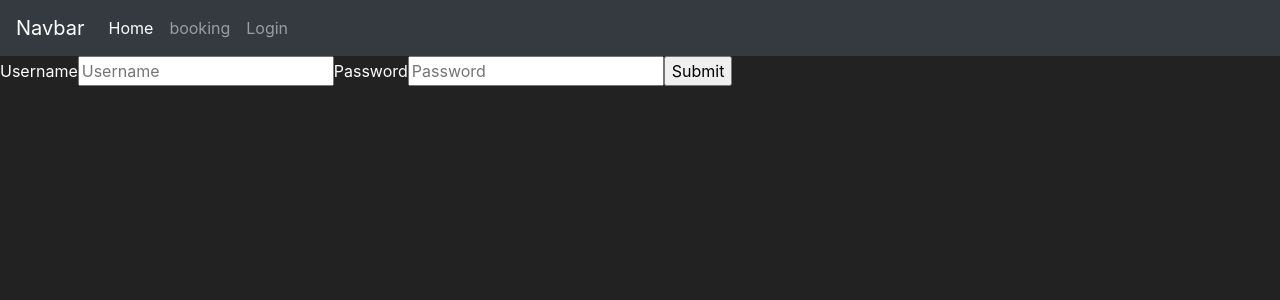
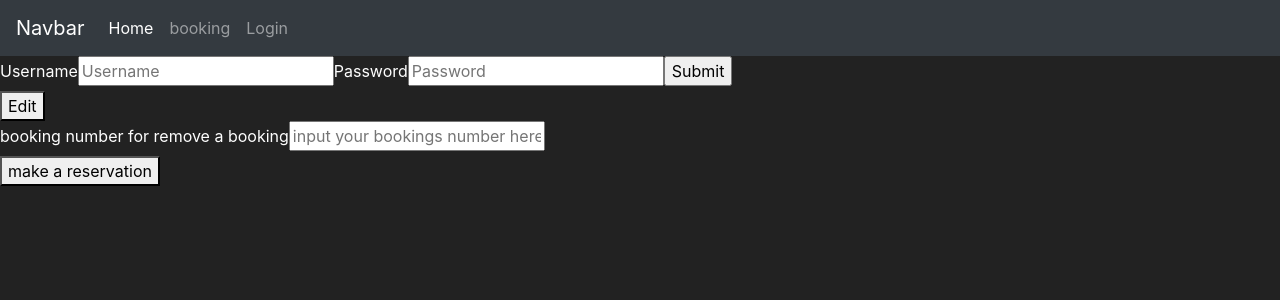
Before and after one commit to NasirHaidari/Restaurant_Reservation_system_covid_19, a React (Create React App) app in the folder resturant/: page /login in a window 1280 px wide. Shown: the top 300 px of the page. Built offline with nearby package versions, Linux system fonts and the light colour scheme.

Commit message:
still working with admin page and functions

```diff
--- a/resturant/package.json
+++ b/resturant/package.json
@@ -6,6 +6,7 @@
     "@testing-library/jest-dom": "^4.2.4",
     "@testing-library/react": "^9.5.0",
     "@testing-library/user-event": "^7.2.1",
+    "axios": "^0.20.0",
     "bootstrap": "^4.5.2",
     "history": "^5.0.0",
     "node-sass": "^4.14.1",
--- a/resturant/src/components/Admin.js
+++ b/resturant/src/components/Admin.js
@@ -1,6 +1,7 @@
 import React from 'react';
-
+import axios from 'axios';
 import { useForm } from 'react-hook-form';
+import AdminAddRemove from './AdminAddRemove';
 
 
 
@@ -9,13 +10,19 @@ function Admin() {
 
 
     const onSubmit = (data) => {
-        console.log(data)
+        axios.post('http://localhost:3000/login', data)
+            .then(res => {
+                console.log(res)
+            })
+            .catch(err => {
+                console.log(err)
+            })
 
     }
 
 
     return (
-
+        <>
             <form onSubmit={handleSubmit(onSubmit)}>
                 <label>Username</label>
                 <input type="text" placeholder="Username" name="username" ref={register({ required: "Username required" })} />
@@ -27,7 +34,9 @@ function Admin() {
                 <input type="submit" />
 
             </form>
+            <AdminAddRemove />
 
+        </>
     )
 }
 
--- /dev/null
+++ b/resturant/src/components/AdminAddRemove.js
@@ -0,0 +1,39 @@
+import React, { useState } from 'react';
+import { useNavigate } from 'react-router-dom';
+import axios from 'axios';
+
+
+
+export default function AdminAddRemove() {
+    const { key, setKey } = useState('');
+    const navigate = useNavigate();
+    const handleClick = () => navigate('/search');
+
+
+
+    const removeHandle = (e) => {
+        e.preventDefault();
+        axios.delete('http://localhost:3000/admin/', key)
+
+    }
+
+    const editHandle = () => {
+        console.log('editing')
+    }
+
+
+    return (
+        <div>
+            <button onCkick={editHandle}>Edit</button>
+            <form onSubmit={removeHandle}>
+                <label>booking number for remove a booking</label>
+                <input type="text" onChange={e => setKey(e.target.value)}
+                    placeholder="input your bookings number here and click the remove button" />
+            </form>
+            <button onClick={handleClick}>make a reservation</button>
+
+
+
+        </div>
+    )
+}
```
Also changed, not shown: resturant/src/components/GuestBookingForm.js (added, +37 -0 lines), 1 other file (tests, documents, lock files or other folders). Lines whose indentation alone changed are shown as unchanged.
